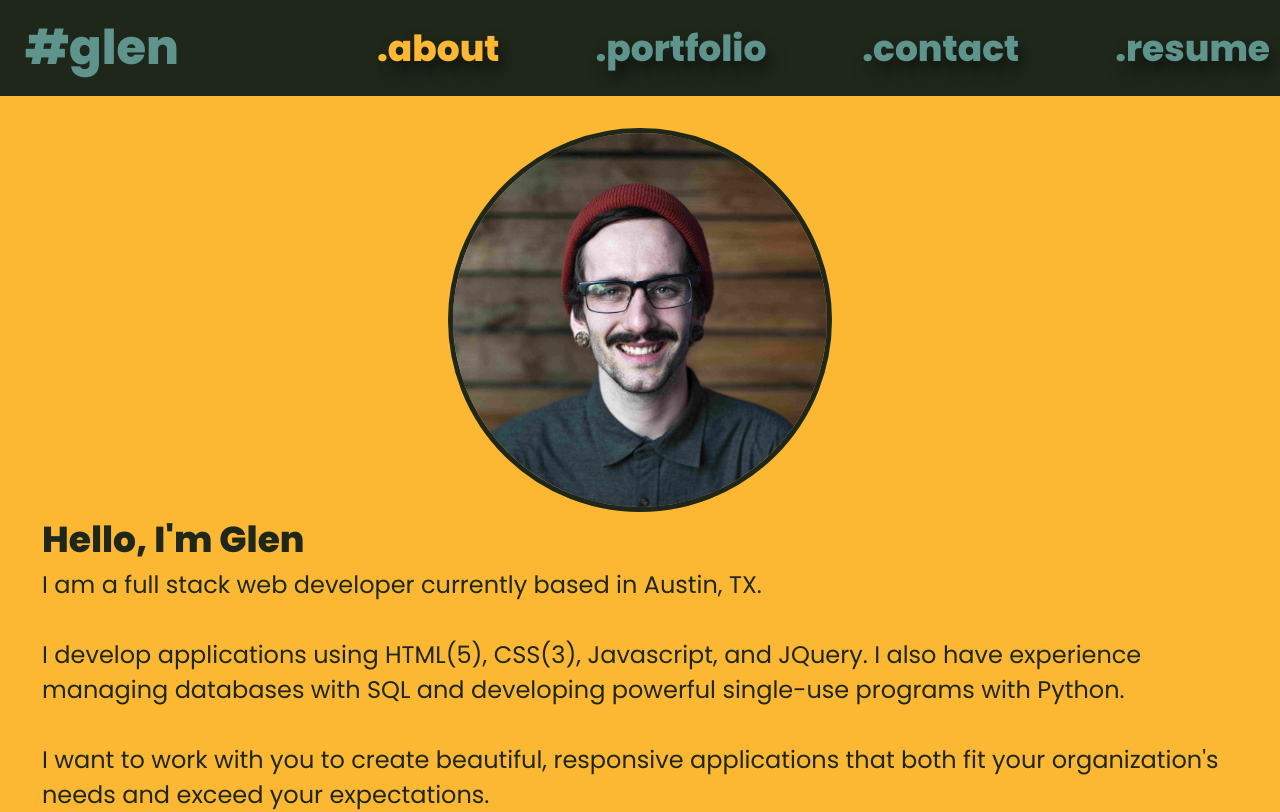
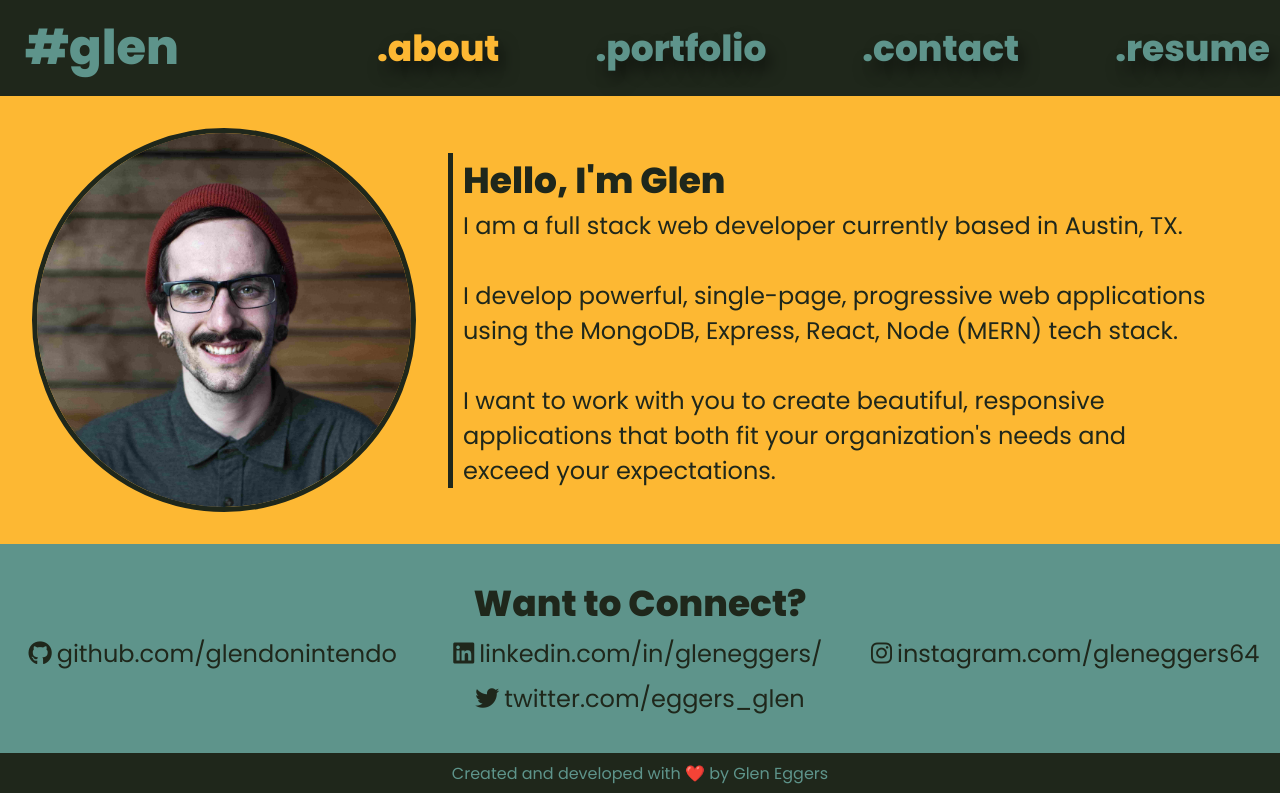
Before and after one commit to glendonintendo/personal-portfolio, a React (Create React App) app: page /about in a window 1280 px wide. Shown: the top 812 px of the page. Built offline with nearby package versions, Linux system fonts and the light colour scheme.

Commit message:
complete styles for About component

```diff
--- a/src/components/About/index.js
+++ b/src/components/About/index.js
@@ -8,12 +8,12 @@
 				src={require('../../assets/profile-pic.jpg')?.default}
 				alt='profile of Glen'
 			/>
-			<div calss='about-text'>
+			<div className='about-text'>
 				<h2>Hello, I'm Glen</h2>
 				<p>
 					I am a full stack web developer currently based in Austin, TX.
 					<br /> <br />
-					I develop applications using HTML(5), CSS(3), Javascript, and JQuery. I also have experience managing databases with SQL and developing powerful single-use programs with Python.
+					I develop powerful, single-page, progressive web applications using the MongoDB, Express, React, Node (MERN) tech stack.
                 	<br /> <br />
                 	I want to work with you to create beautiful, responsive applications that both fit your organization's needs and exceed your expectations.
 				</p>
```
